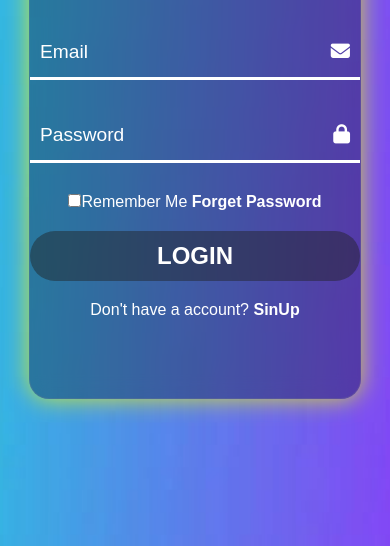
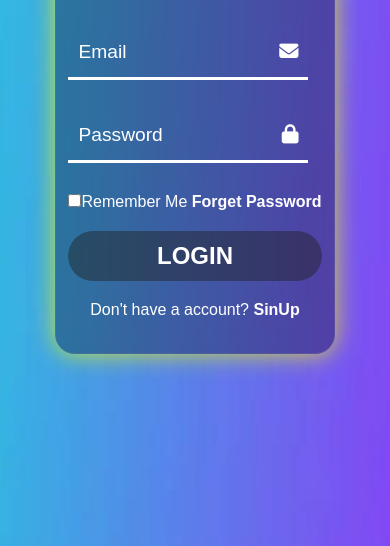
Before and after one commit to HPLABZz/AI-Image-Generator, a plain HTML site: page login.html in a window 390 px wide. Shown: the part 298-844 px from the top of the page. Drawn offline with Linux system fonts and the light colour scheme.

Commit message:
initial changes commit

```diff
--- a/loginstyle.css
+++ b/loginstyle.css
@@ -30,6 +30,13 @@ body{
     border: 1px solid rgba(128, 126, 126, 0.244);
 }
 
+.form-group{
+    position: relative;
+    width: 340px;
+    margin: 30px 0;
+    border-bottom: 3px solid #ffff;
+}
+
 @media(max-width: 768px){
     body{
         width: 100vw;
@@ -40,8 +47,8 @@ body{
 
     }
     .container{
-        width: 350px;
-        height: 550px;
+        width: 280px;
+        height: 460px;
         background: rgba(0, 0, 0, 0.283, 0.9);
         box-shadow: 0 0 25px rgba(246, 255, 0, 0.737);
         display: flex;
@@ -54,20 +61,20 @@ body{
 
 }
 
+@media(max-width: 768px){
+    .form-group{
+        position: relative;
+        width: 240px;
+        border-bottom: 3px solid #ffff;
+    }
+}
+
 h2
 {
     color: #ffff;
     font-size: 2em;
     text-transform: uppercase;
     padding: 20px 0;
-}
-
-.form-group
-{
-    position: relative;
-    width: 330px;
-    margin: 30px 0;
-    border-bottom: 3px solid #ffff;
 }
 
 .form-group input
--- a/style.css
+++ b/style.css
@@ -63,7 +63,7 @@ body {
 .container {
     width: 900px;
     max-width: 100%;
-    padding: 30px;
+    padding: 3%;
     position: relative;
     border-radius: 20px;
     overflow: hidden;
@@ -421,19 +421,13 @@ body.dark-theme .container {
 
     .container {
         padding: 20px;
+        width: 370
     }
 
     .gallery-grid {
         grid-template-columns: 1fr;
     }
 }
-
-/* @media (max-width: 768px) {
-    .prompt-actions {
-        display: flex;
-        flex-direction: column-reverse;
-    }
-} */
 
 .footer {
     background-color: #72447071;
```
